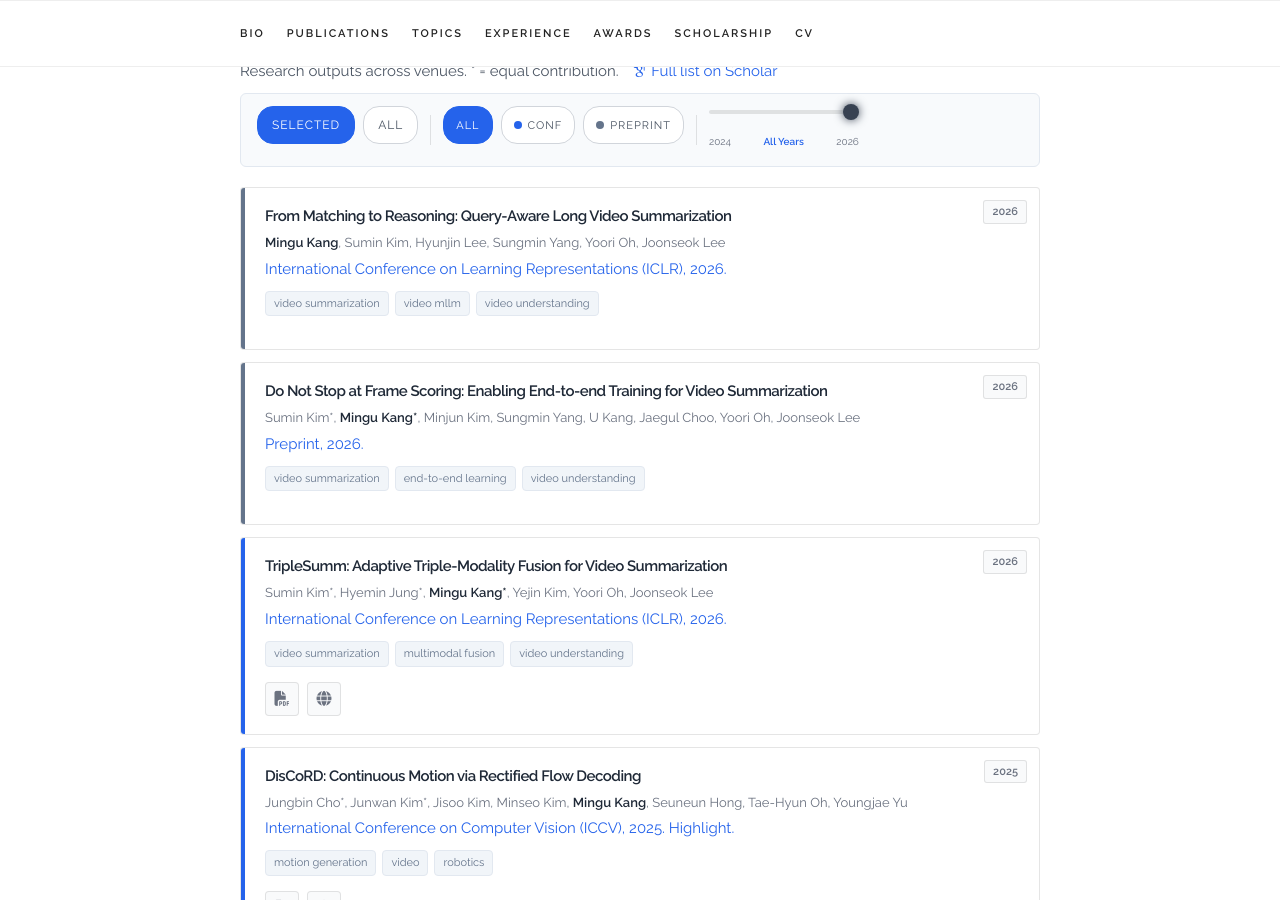
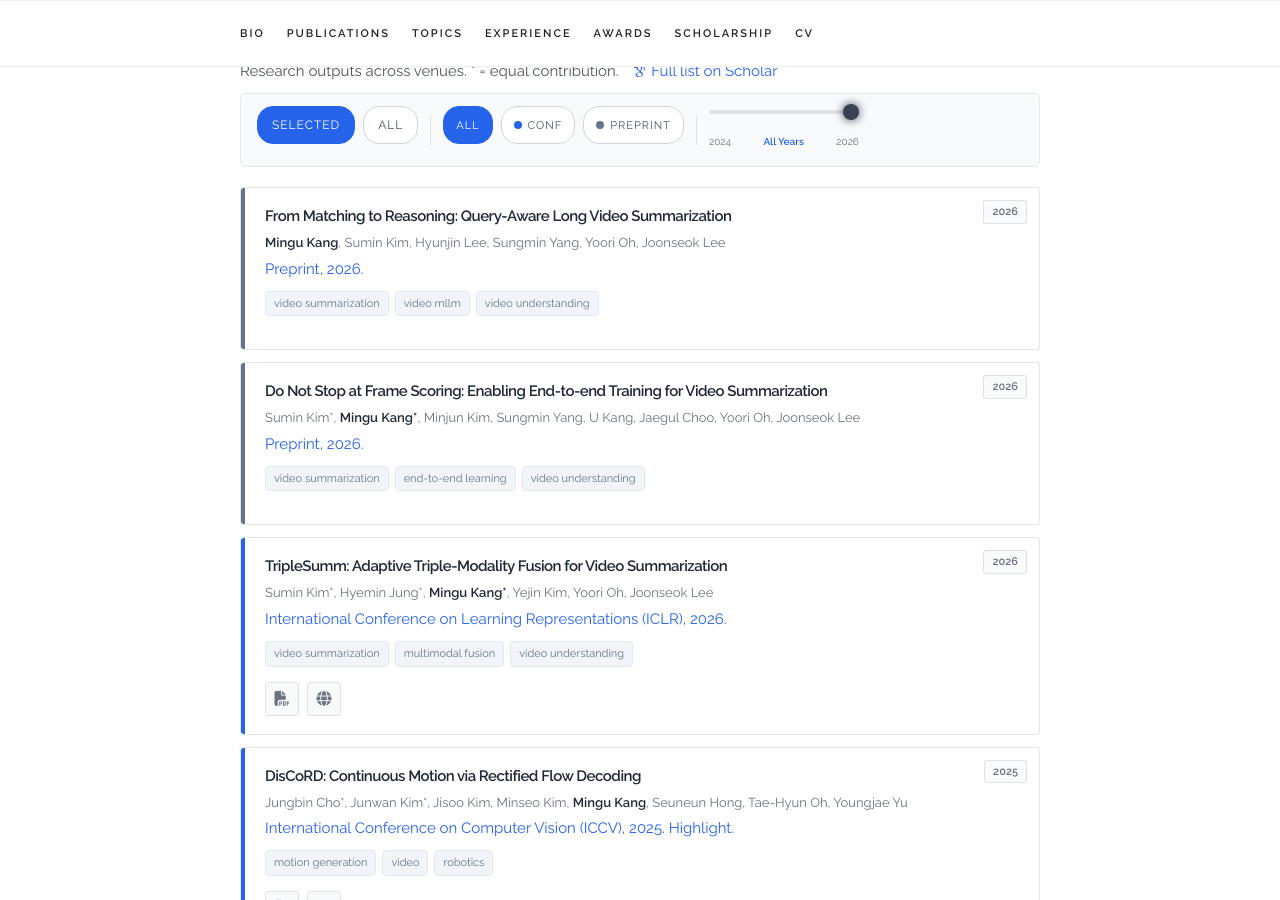
Before and after one commit to rkdrn79/rkdrn79.github.io, a Jekyll site: the page built from index.html, in a window 1280 px wide and 900 px high, scrolled down 953 px. Built offline with Jekyll 4.4.1, drawn with Linux system fonts in a browser that asks for light colours; some web fonts are replaced.

Commit message:
clean repo

```diff
--- a/_data/publications.yaml
+++ b/_data/publications.yaml
@@ -1,7 +1,7 @@
 papers:
   - title: "From Matching to Reasoning: Query-Aware Long Video Summarization"
     authors: "<b>Mingu Kang</b>, Sumin Kim, Hyunjin Lee, Sungmin Yang, Yoori Oh, Joonseok Lee"
-    venue: "International Conference on Learning Representations (ICLR), 2026."
+    venue: "Preprint, 2026."
     selected: y
     type: preprint
     year: 2026
```
